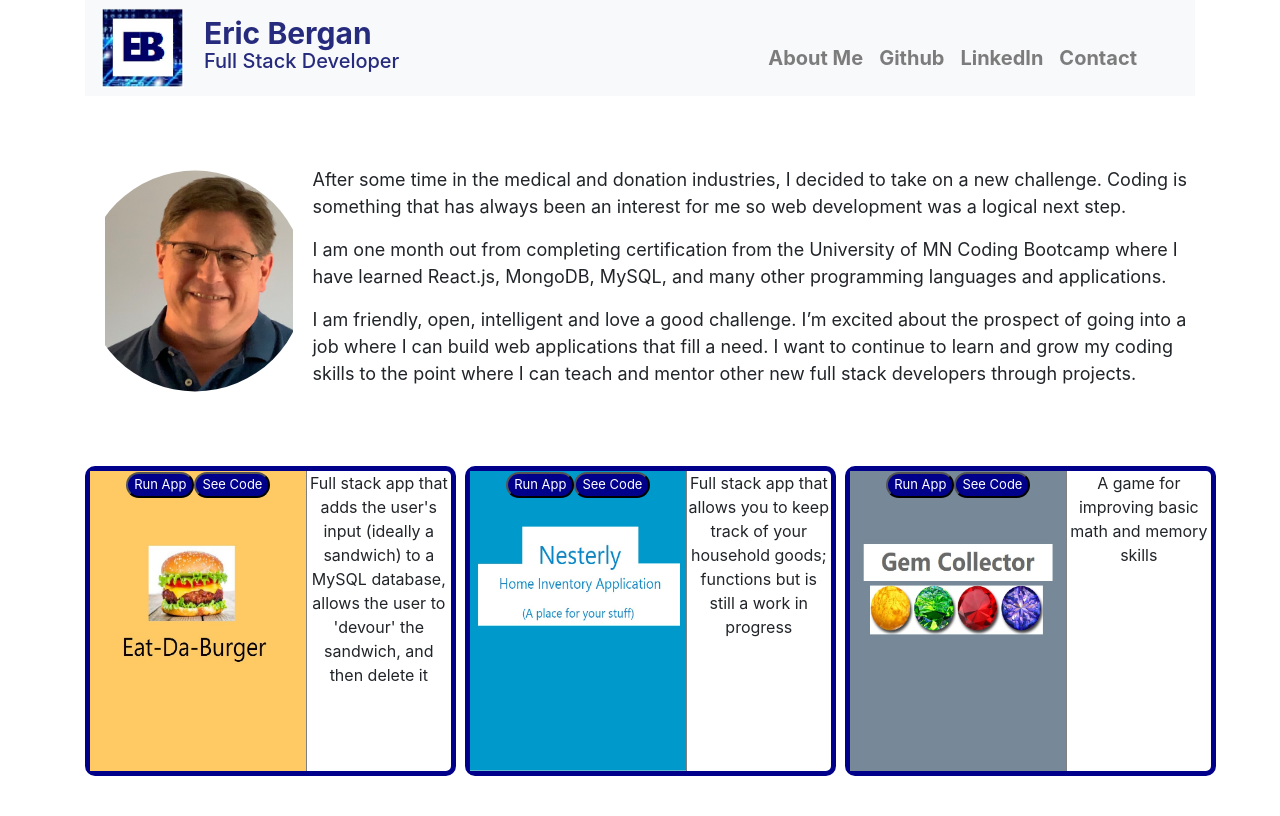
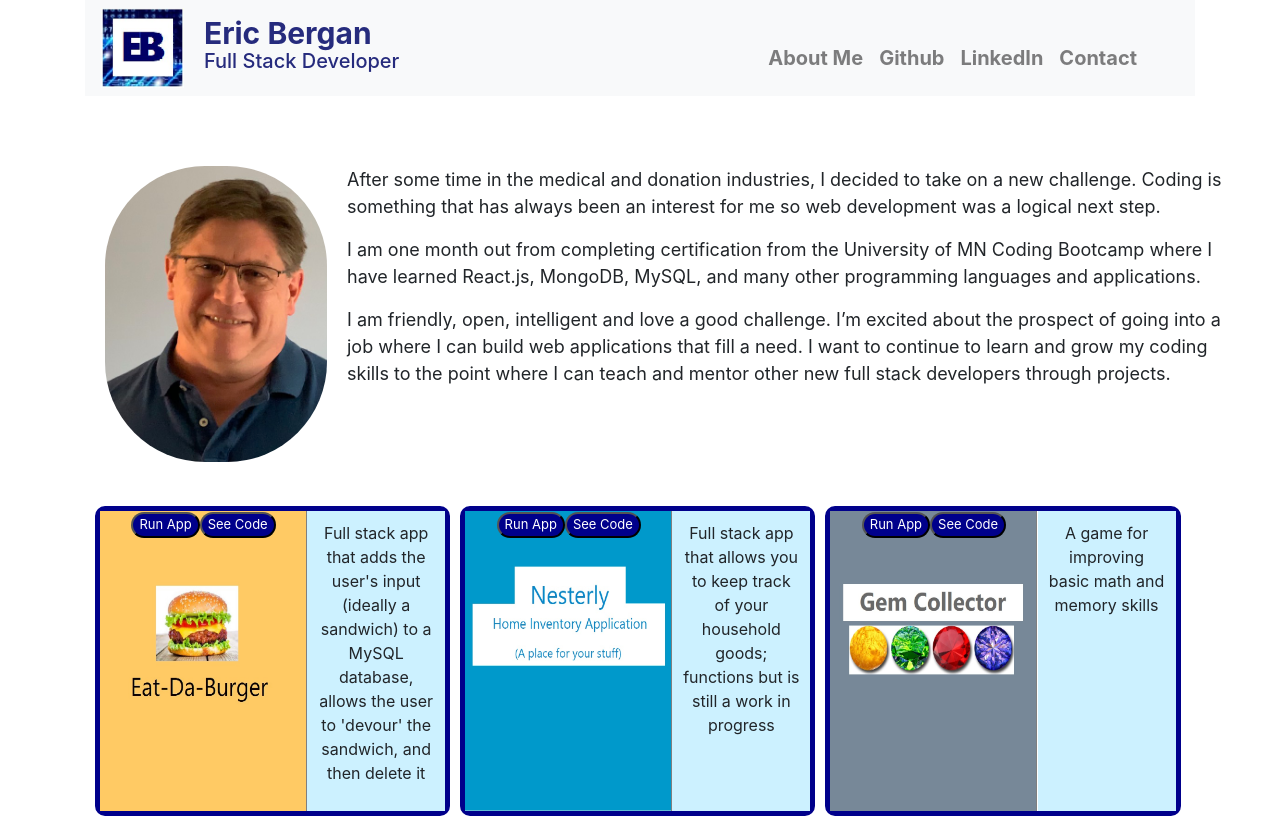
Before and after one commit to einstein1967/portfolio2.0, a React (Create React App) app: page / in a window 1280 px wide. Both pictures are taken after a click on the link "About Me". Built offline with nearby package versions, Linux system fonts and the light colour scheme.

Commit message:
mapped the project 'cards'

```diff
--- a/src/App.css
+++ b/src/App.css
@@ -7,16 +7,18 @@
   height: 200px;
 }
 
-.profile {
+.profile-image {
   float: left;
   margin: 0 20px;
-  height: 250px;
-  -webkit-clip-path: circle(50% at 48% 46%);}
+  width: 20%;
+  border-radius: 100px;
+}
 
 .bio {
   text-align: left;
   margin-left: 30px;
   font-size: 18px;
+  width: 100%;
 }
 
 h1 {
--- a/src/App.js
+++ b/src/App.js
@@ -2,30 +2,6 @@ import React, { Component } from 'react';
 import './App.css';
 import Navbar from './components/Navbar/Navbar';
 import Project from './components/Project/Project'
-
-const projects = [
-  {
-    name: "Burger",
-    imageURL: "./eatdaburger.jpg",
-    description: "Full stack app that adds the user's input (ideally a sandwich) to a MySQL database, allows the user to 'devour' the sandwich, and then delete it",
-    runApp: "https://ericjbergan.github.io/burger.github.io/",
-    seeCode: "https://github.com/ericjbergan/burger.github.io"
-  },
-  {
-    name: "Nesterly",
-    imageURL: "./nesterlyimage.jpg",
-    description: "Full stack app that allows you to keep track of your household goods; functions but is still a work in progress",
-    runApp: "https://bootcamp-proj2.herokuapp.com/",
-    seeCode: "https://github.com/ericjbergan/bootcamp-project2.github.io"
-  },
-  {
-    name: "Gem Collector",
-    imageURL: "./gemcollector.jpg",
-    description: "A game for improving basic math and memory skills",
-    runApp: "https://ericjbergan.github.io/crystal-collector.github.io/",
-    seeCode: "https://github.com/ericjbergan/crystal-collector.github.io"
-  },
-];
 
 class App extends Component {
   state = {
@@ -42,7 +18,7 @@ class App extends Component {
   render() {
     return (
       <div className="App container">
-        <Navbar onClick={this.switchAboutMe}
+        <Navbar click={this.switchAboutMe}
         />
         <div id="body">
           {this.state.isAboutMe ?
@@ -52,41 +28,22 @@ class App extends Component {
             </div>
             :
             <div>
-              <img src="./profile-pic.jpg" alt="profile" className="profile"></img>
-              <p className="bio">After some time in the medical and donation industries, I decided to take on a new challenge. Coding is something that has always been an interest for me so web development was a logical next step.</p>
+              <div>
+                <img src="./profile-pic.jpg" alt="profile" className="profile-image"></img>
+              </div>
+              <div>
+                <p className="bio">After some time in the medical and donation industries, I decided to take on a new challenge. Coding is something that has always been an interest for me so web development was a logical next step.</p>
 
-              <p className="bio">I am one month out from completing certification from the University of MN Coding Bootcamp where I have learned React.js, MongoDB, MySQL, and many other programming languages and applications.</p>
+                <p className="bio">I am one month out from completing certification from the University of MN Coding Bootcamp where I have learned React.js, MongoDB, MySQL, and many other programming languages and applications.</p>
 
-              <p className="bio">I am friendly, open, intelligent and love a good challenge. I’m excited about the prospect of going into a job where I can build web applications that fill a need. I want to continue to learn and grow my coding skills to the point where I can teach and mentor other new full stack developers through projects.</p>
+                <p className="bio">I am friendly, open, intelligent and love a good challenge. I’m excited about the prospect of going into a job where I can build web applications that fill a need. I want to continue to learn and grow my coding skills to the point where I can teach and mentor other new full stack developers through projects.</p>
+              </div>
             </div>
           }
         </div>
-        <div className="row">
-          <div className="col-md-4">
-            <Project
-              imageURL={projects[0].imageURL}
-              description={projects[0].description}
-              runApp={projects[0].runApp}
-              seeCode={projects[0].seeCode}
-            />
+          <div className="cards">
+            <Project />
           </div>
-          <div className="col-md-4">
-            <Project
-              imageURL={projects[1].imageURL}
-              description={projects[1].description}
-              runApp={projects[1].runApp}
-              seeCode={projects[1].seeCode}
-            />
-          </div>
-          <div className="col-md-4">
-            <Project
-              imageURL={projects[2].imageURL}
-              description={projects[2].description}
-              runApp={projects[2].runApp}
-              seeCode={projects[2].seeCode}
-            />
-          </div>
-        </div>
       </div>
     );
   }
--- a/src/components/Navbar/Navbar.js
+++ b/src/components/Navbar/Navbar.js
@@ -2,7 +2,6 @@ import React from 'react';
 import './Navbar.css';
 
 const navbar = (props) => {
-const { onClick } = props;
 
   return (
     <div>
@@ -15,7 +14,7 @@ const { onClick } = props;
         <div className="collapse navbar-collapse" id="navbarNav">
         <ul className="navbar-nav links">
           <li className="nav-item">
-            <a className="nav-link" onClick={() => onClick()}>About Me</a>
+            <a className="nav-link" onClick={props.click}>About Me</a>
           </li>
           <li className="nav-item">
             <a className="nav-link" href="https://github.com/ericjbergan">Github</a>
--- a/src/components/Project/Project.css
+++ b/src/components/Project/Project.css
@@ -9,16 +9,23 @@
 .project-card {
     border: 5px darkblue solid;
     height: 310px;
-    width: 106%;
+    width: 32%;
     border-radius: 10px;
     position: relative;
+    float: left;
+    margin-top: 40px;
+    margin-left: 10px;
+}
+
+.desc-div {
+    float: right;
+    height: 300px;
+    width: 40%;
+    background-color: #ccf1ff;
 }
 
 .project-desc {
-    width: 40%;
-    float: right;
-    height: 300px;
-    background-color: #ccf1ff;
+    padding: 10px;
 }
 
 button {
--- a/src/components/Project/Project.js
+++ b/src/components/Project/Project.js
@@ -1,19 +1,52 @@
 import React from 'react';
 import './Project.css';
 
-const Projects = (props) => {
+const projects = [
+    {
+        name: "Burger",
+        imageURL: "./eatdaburger.jpg",
+        description: "Full stack app that adds the user's input (ideally a sandwich) to a MySQL database, allows the user to 'devour' the sandwich, and then delete it",
+        runApp: "https://ericjbergan.github.io/burger.github.io/",
+        seeCode: "https://github.com/ericjbergan/burger.github.io"
+    },
+    {
+        name: "Nesterly",
+        imageURL: "./nesterlyimage.jpg",
+        description: "Full stack app that allows you to keep track of your household goods; functions but is still a work in progress",
+        runApp: "https://bootcamp-proj2.herokuapp.com/",
+        seeCode: "https://github.com/ericjbergan/bootcamp-project2.github.io"
+    },
+    {
+        name: "Gem Collector",
+        imageURL: "./gemcollector.jpg",
+        description: "A game for improving basic math and memory skills",
+        runApp: "https://ericjbergan.github.io/crystal-collector.github.io/",
+        seeCode: "https://github.com/ericjbergan/crystal-collector.github.io"
+    }
+];
+
+
+const Projects = () => {
+
+
+   return projects.map(card => {
         return (
             <div className="project-card">
                 <div className="img-div">
-                <img src={props.imageURL} alt="" className="projectImg"></img>
+                    <img src={card.imageURL} alt="" className="projectImg"></img>
                     <div className="link-wrapper">
-                    <a href={props.runApp} target="_blank" rel="noopener noreferrer"><button type="button">Run App</button></a>
-                    <a href={props.seeCode} target="_blank" rel="noopener noreferrer"><button type="button" className="runApp">See Code</button></a>
+                        <a href={card.runApp} target="_blank" rel="noopener noreferrer">
+                            <button type="button">Run App</button></a>
+                        <a href={card.seeCode} target="_blank" rel="noopener noreferrer">
+                            <button type="button" className="runApp">See Code</button></a>
                     </div>
                 </div>
-            <p class="projectDesc">{props.description}</p>
+                <div className="desc-div">
+                    <p className="project-desc">{card.description}</p>
+                </div>
             </div>
         )
+    })
 }
 
 export default Projects;
```
Lines whose indentation alone changed are shown as unchanged.
